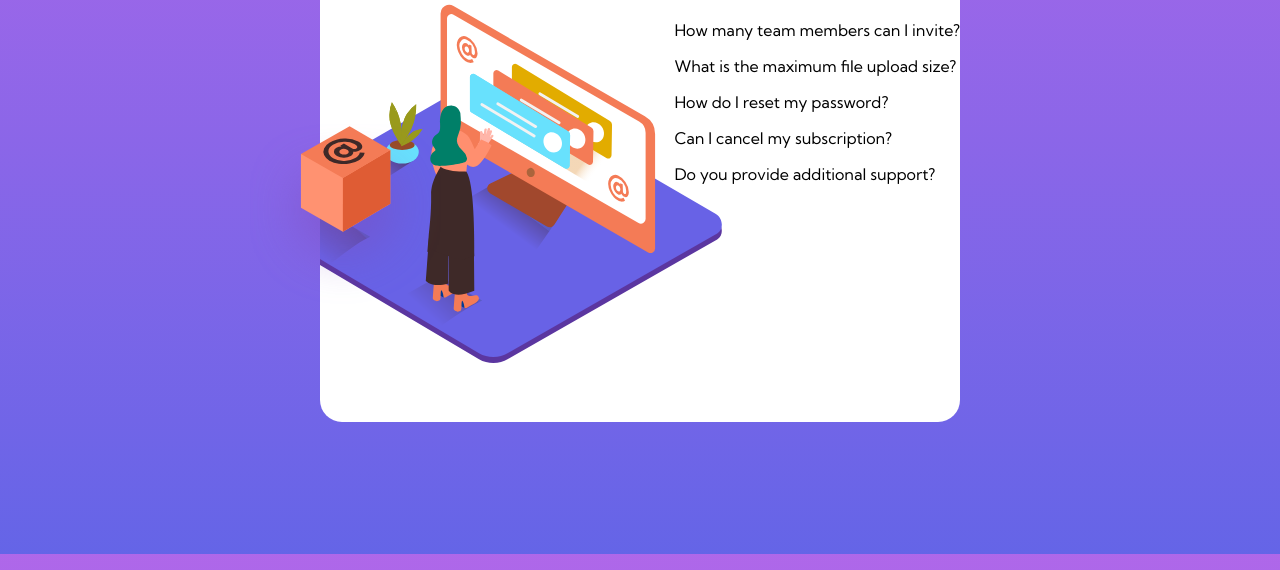
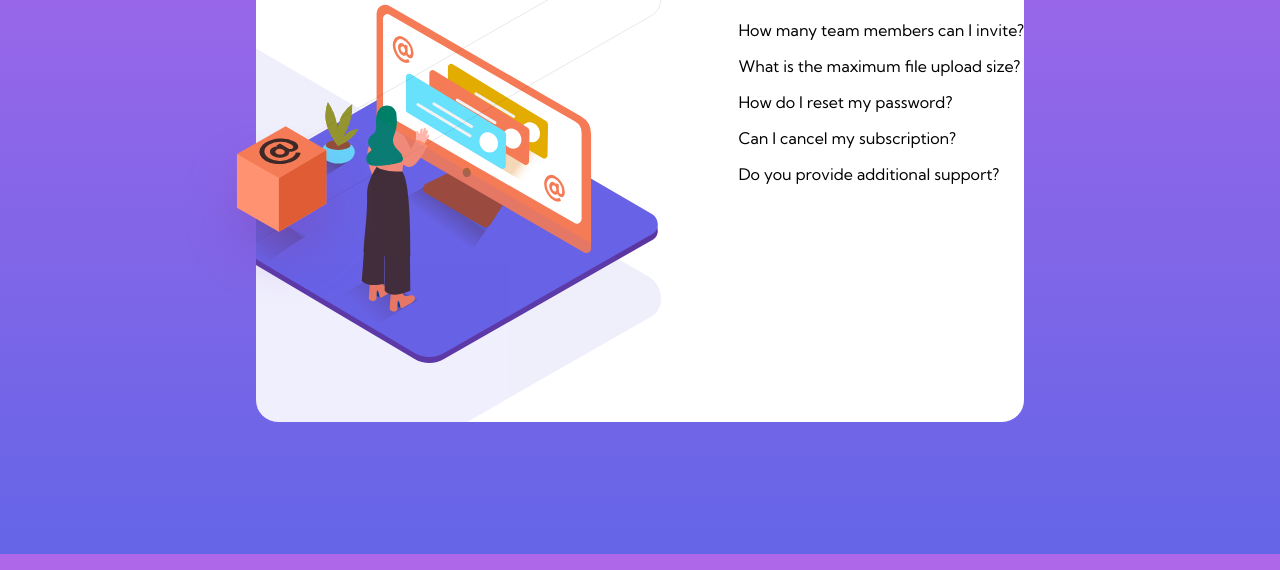
Before and after one commit to ahmadbenos/FAQ-Accordion-Card, a plain HTML site: page index.html in a window 1280 px wide. Shown: the part 246-816 px from the top of the page. Drawn offline with Linux system fonts and the light colour scheme.

Commit message:
continuing tomorrow

```diff
--- a/index.html
+++ b/index.html
@@ -39,6 +39,7 @@
         <div class="drawings">
           <div class="img-stack">
             <img src="images/illustration-woman-online-desktop.svg" alt="woman-desktop">
+            <img src="images/bg-pattern-desktop.svg" alt="lines">
             <img src="images/illustration-box-desktop.svg" alt="block">
           </div>
         </div>
--- a/style.css
+++ b/style.css
@@ -11,6 +11,7 @@ body {
   background-repeat: no-repeat;
   background-attachment: fixed;
   font-family: "Kumbh Sans";
+  overflow-y: hidden;
 }
 
 section {
@@ -27,7 +28,7 @@ section {
   background: white;
   border-radius: 22px;
   overflow: hidden;
-  width: 50vw;
+  width: 60vw;
   height: 65%;
 }
 
@@ -52,12 +53,13 @@ section {
 position: absolute;
 }
 
+.img-stack img[alt="lines"]{
+    position: absolute;
+    transform: translate(-490px,-380px);
+    z-index: 10;
+}
 .img-stack img[alt="block"]{
     position: fixed;
     margin-top: 120px;
+    z-index: 10;
 }
-
-/* .drawings{
- position: relative;
-
-} */
```
